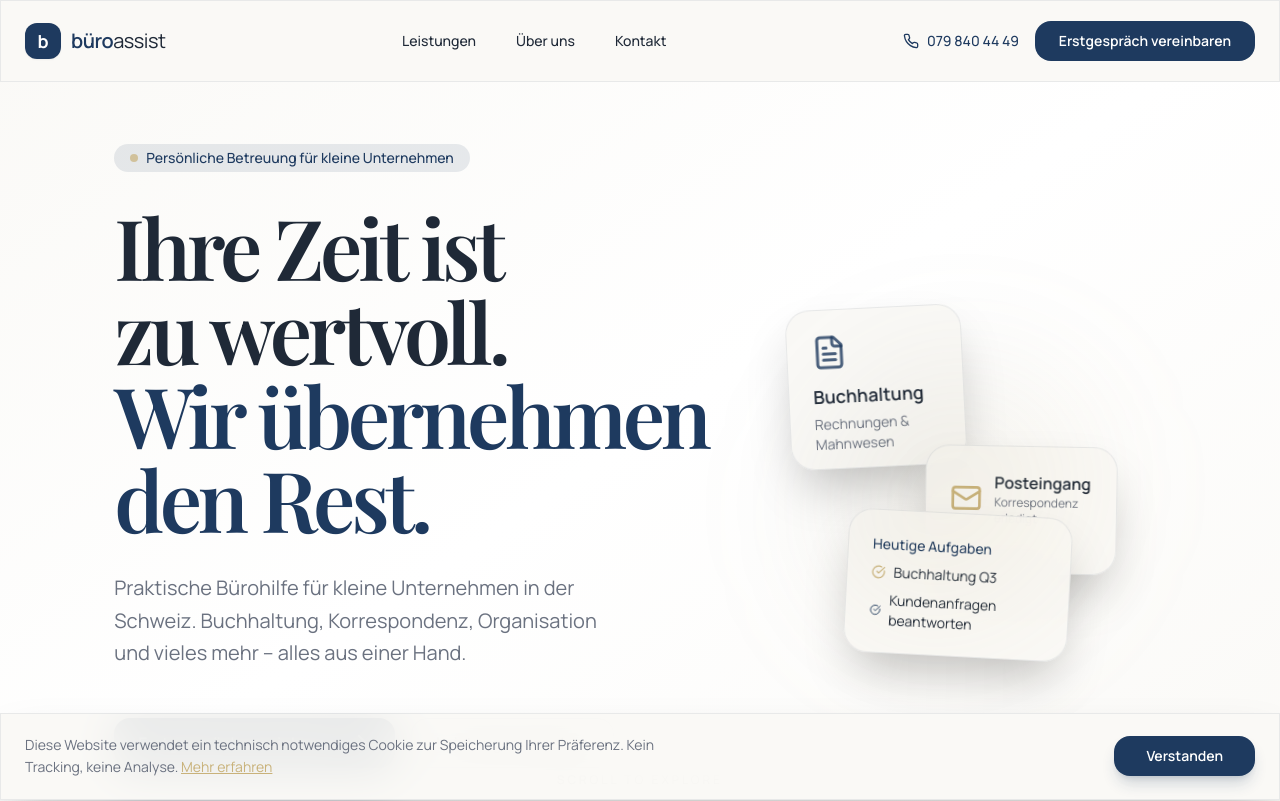
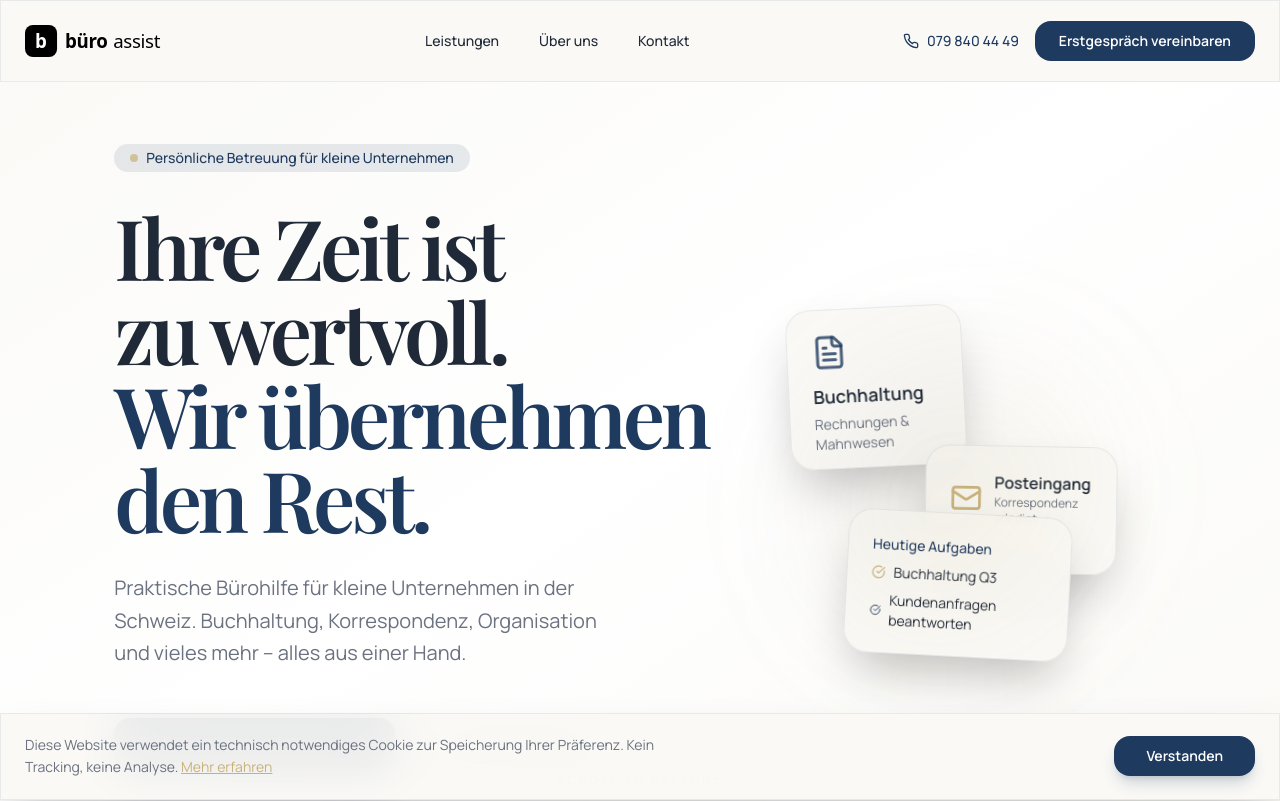
Before and after one commit to Claudio723/buroassist, a Next.js app: page / in a window 1280 px wide. Shown: the top 801 px of the page. Built offline with nearby package versions, Linux system fonts and the light colour scheme.

Commit message:
Navbar: use new logo.svg (vector)

```diff
--- a/components/Navbar.tsx
+++ b/components/Navbar.tsx
@@ -17,14 +17,13 @@
   return (
     <nav className="fixed top-0 left-0 right-0 z-50 glass">
       <div className="max-w-7xl mx-auto px-6 h-20 flex items-center justify-between">
-        {/* Logo - clean typographic */}
-        <Link href="/" className="flex items-center gap-2.5 group">
-          <div className="w-9 h-9 rounded-xl bg-primary flex items-center justify-center shadow-sm group-hover:shadow-md transition-shadow">
-            <span className="text-white font-bold text-lg leading-none">b</span>
-          </div>
-          <span className="text-xl font-semibold tracking-tight text-primary">
-            büro<span className="font-normal text-text-dark">assist</span>
-          </span>
+        {/* Logo */}
+        <Link href="/" className="flex items-center h-10 text-primary">
+          <img
+            src="/logo.svg"
+            alt="büroassist"
+            className="h-10 w-auto"
+          />
         </Link>
 
         {/* Desktop Links */}
```
